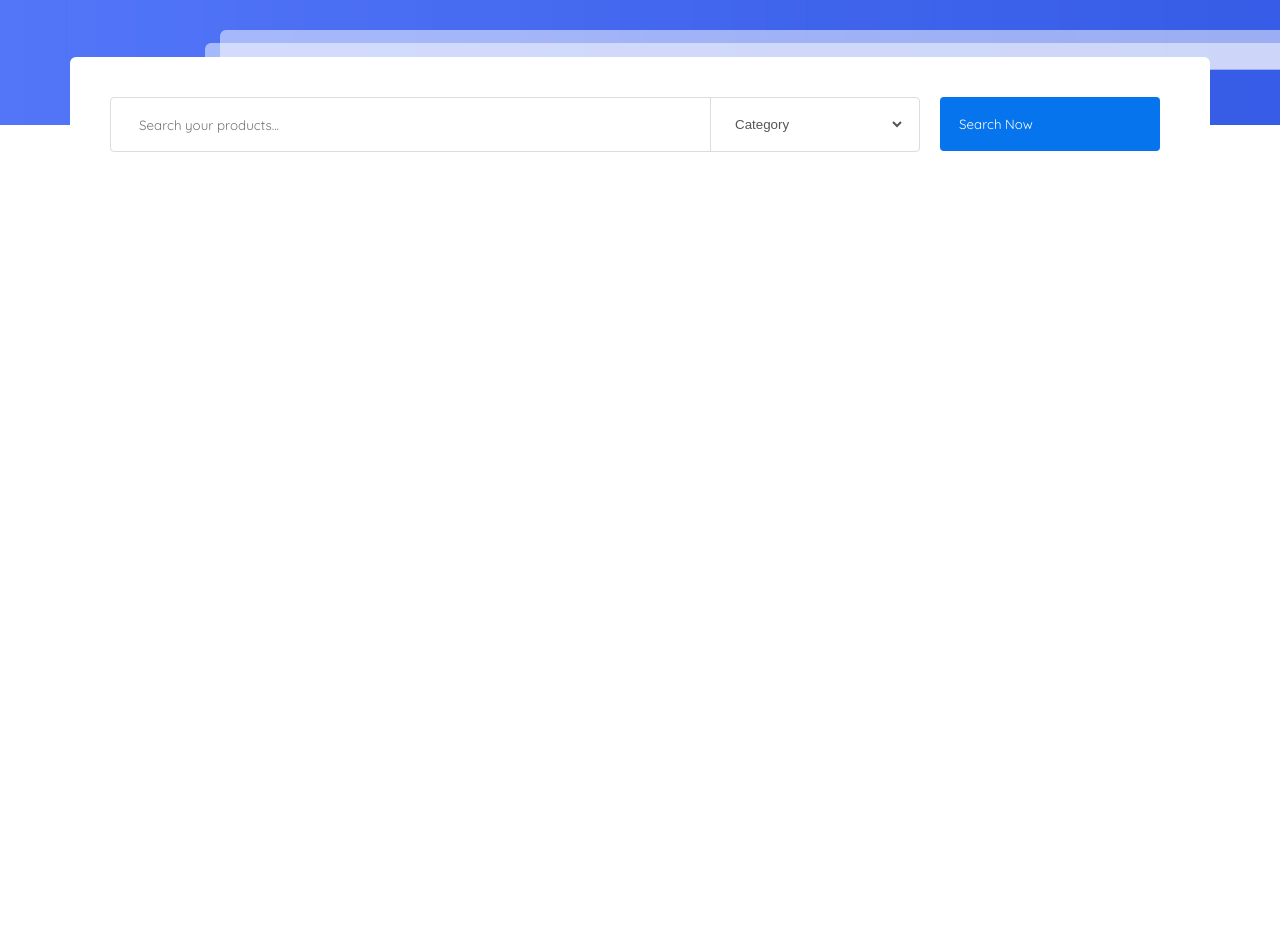
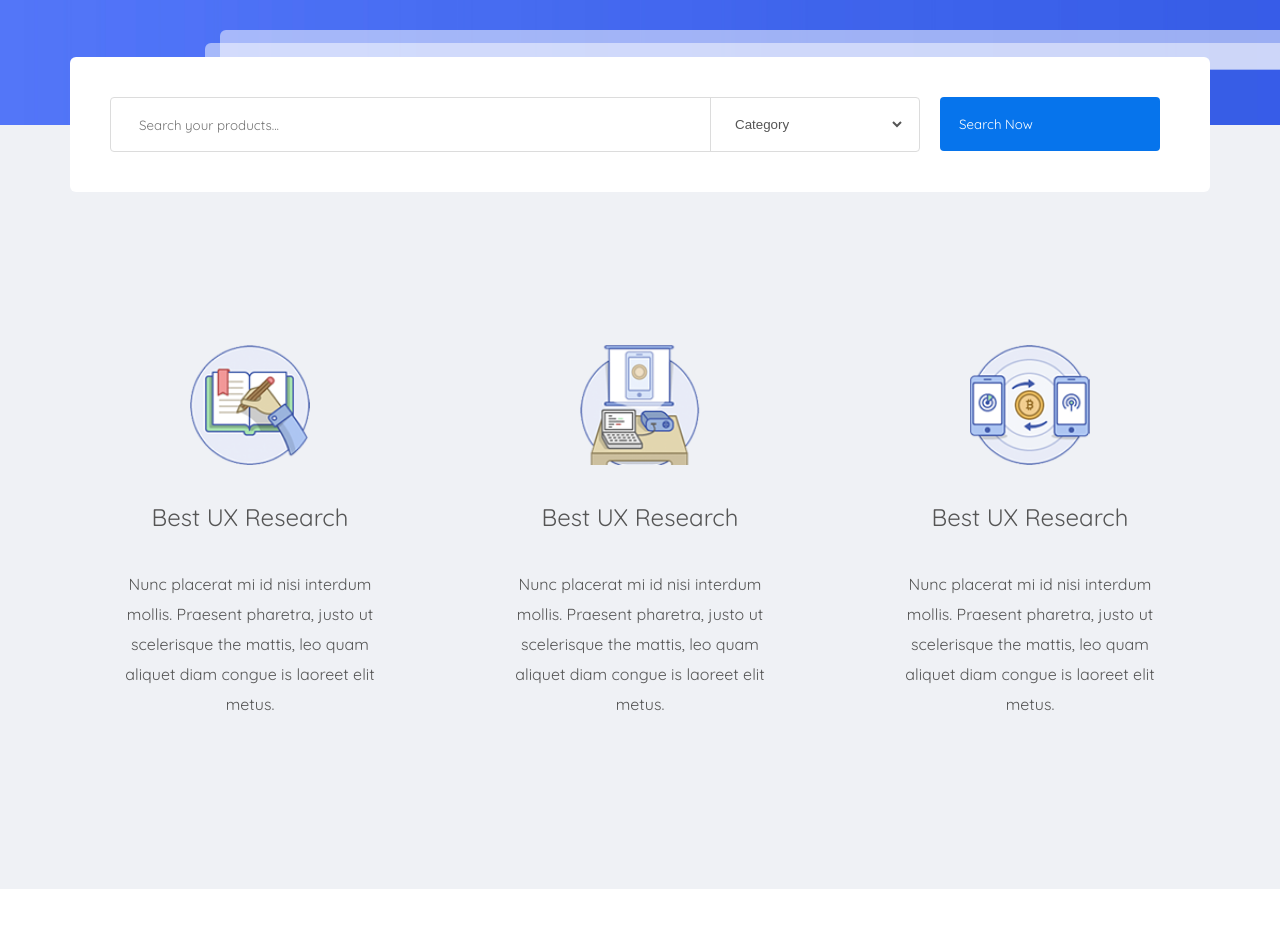
Before and after one commit to art555w/martplace_, a website: page app/index.html in a window 1280 px wide. Shown: the part 780-1708 px from the top of the page. After the commit the page ends 1669 px from the top, so only its background shows below. Drawn offline with Linux system fonts and the light colour scheme.

Commit message:
added section advantage

```diff
--- a/app/index.html
+++ b/app/index.html
@@ -115,6 +115,50 @@
 		</div>
 	</section>
 
+	<section class="advantage">
+		<div class="container">
+			<div class="advantage__inner">
+
+				<div class="advantage__item">
+					<div class="advantage__image" style="background-image: url(images/advantage-1.png);"></div>
+					<div class="advantage__item-title">
+						Best UX Research
+					</div>
+					<div class="advantage__item-text">
+						Nunc placerat mi id nisi interdum mollis. Praesent pharetra, justo ut scelerisque
+						the mattis, leo quam aliquet diam
+						congue is laoreet elit metus.
+					</div>
+				</div>
+
+				<div class="advantage__item">
+					<div class="advantage__image" style="background-image: url(images/advantage-2.png);"></div>
+					<div class="advantage__item-title">
+						Best UX Research
+					</div>
+					<div class="advantage__item-text">
+						Nunc placerat mi id nisi interdum mollis. Praesent pharetra, justo ut scelerisque
+						the mattis, leo quam aliquet diam
+						congue is laoreet elit metus.
+					</div>
+				</div>
+
+				<div class="advantage__item">
+					<div class="advantage__image" style="background-image: url(images/advantage-3.png);"></div>
+					<div class="advantage__item-title">
+						Best UX Research
+					</div>
+					<div class="advantage__item-text">
+						Nunc placerat mi id nisi interdum mollis. Praesent pharetra, justo ut scelerisque
+						the mattis, leo quam aliquet diam
+						congue is laoreet elit metus.
+					</div>
+				</div>
+
+			</div>
+		</div>
+	</section>
+
 	<script src="js/app.min.js"></script>
 </body>
 </html>
--- a/app/scss/_global.scss
+++ b/app/scss/_global.scss
@@ -3,7 +3,6 @@ body {
   font-weight: 400;
   font-size: 16px;
   color: #555;
-  min-height: 2000px;
 }
 .container {
   max-width: 1170px;
--- a/app/scss/style.scss
+++ b/app/scss/style.scss
@@ -283,5 +283,47 @@
 
 // end content...........................
 
+//start advantage..........................
+.advantage {
+  background-color: $bg;
+  &__inner {
+    padding-top: 180px;
+    padding-bottom: 120px;
+    display: flex;
+    justify-content: space-between;
+  }
+
+  &__item {
+    max-width: 360px;
+    text-align: center;
+    padding: 40px 35px 50px;
+    &:hover {
+      border-radius: 4px;
+      background-color: rgb(255, 255, 255);
+      box-shadow: 0px 2px 50px 0px rgba(0, 0, 0, 0.08);
+    }
+  }
+
+  &__image {
+    width: 120px;
+    height: 120px;
+    background-size: cover;
+    background-position: center top;
+    background-repeat: no-repeat;
+    margin: 0px auto 40px;
+  }
+
+  &__item-title {
+    font-size: 24px;
+    margin-bottom: 40px;
+  }
+
+  &__item-text {
+    line-height: 30px;
+  }
+}
+
+// end advantage...........................
+
 //start header..........................
 // end header...........................
```
Also changed, not shown: app/css/style.min.css, app/images/advantage-1.jpg (added), app/images/advantage-1.png (added), app/images/advantage-2.jpg (added), app/images/advantage-2.png (added), app/images/advantage-3.jpg (added), app/images/advantage-3.png (added).
